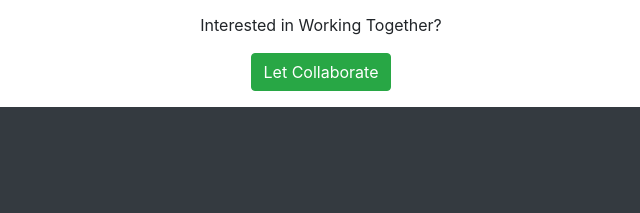
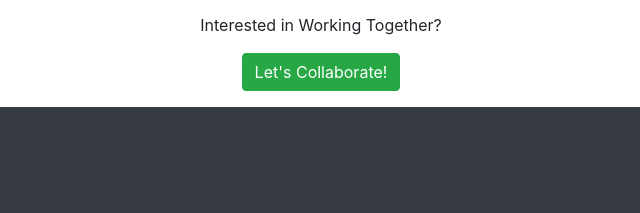
Before and after one commit to ammartin8/tech-portfolio, a plain HTML site: page index.html in a window 1280 px wide. Shown: the part 1726-1939 px from the top of the page, 319-959 px from the left. Drawn offline with nearby package versions, Linux system fonts and the light colour scheme; a script that the page names is missing.

Commit message:
Update call to action button text

```diff
--- a/index.html
+++ b/index.html
@@ -146,7 +146,7 @@
         <p>Combining both creativity and logical thinking to bring an great idea to life is what gets me excited about programming and Web Development.
           <br><br>Whether it's designing unique brand logo for your business, providing feedback to better enhance your website and gain new customers or bringing your idea to life to share with the world, I would be thrilled to join you in journey to make your business goals a reality .</p>
         <p>Interested in Working Together?</p>
-        <button class="btn btn-success callToAction"><a href="mailto:ammartin8249@gmail.com" class="callToActionLink">Let Collaborate</a></button>
+        <button class="btn btn-success callToAction"><a href="mailto:ammartin8249@gmail.com" class="callToActionLink">Let's Collaborate!</a></button>
     </div>
     <!-- /Collab Banner -->
 
```
